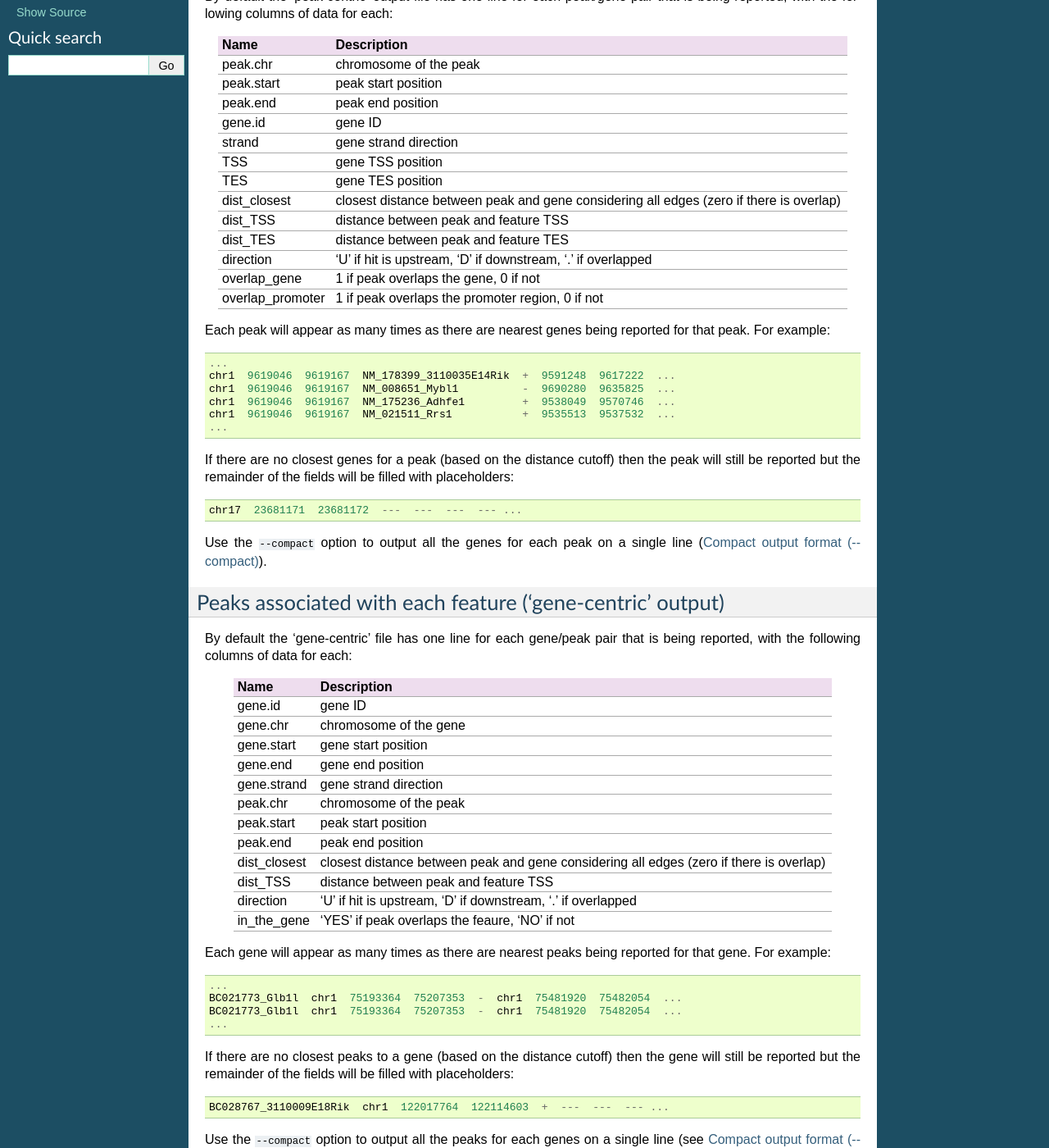
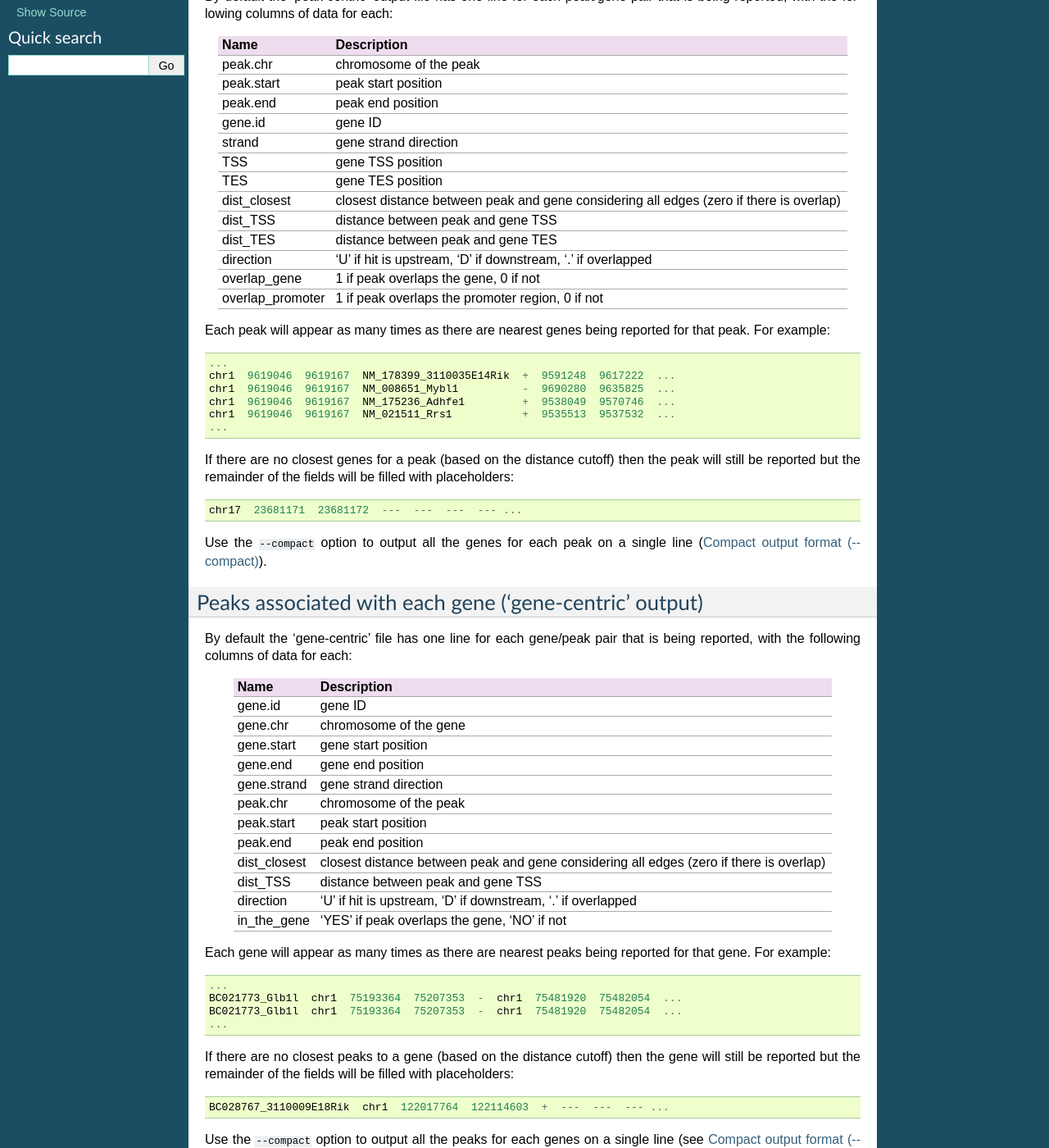
Before and after one commit to fls-bioinformatics-core/RnaChipIntegrator, a Sphinx documentation site: the page built from docs/outputs.rst, in a window 1280 px wide and 1400 px high, scrolled down 505 px. Shown: the whole window at 82% size. Built offline with Sphinx 7.4.7, drawn with Linux system fonts in a browser that asks for light colours; some of the changed text lies outside the part shown.

Commit message:
Update occurrences of 'feature' to 'gene' in docs which were missed previously.

```diff
--- a/docs/index.rst
+++ b/docs/index.rst
@@ -1,11 +1,11 @@
-RnaChipIntegrator: analyse 'genes' and 'peaks'
-==============================================
+RnaChipIntegrator: analyse 'genes' with 'peak' data
+===================================================
 
 ``RnaChipIntegrator`` is a Python bioinformatics utility that performs
 integrated analyses of 'gene' data (a set of genes or genomic features,
 for example gene expression data or canonical gene lists) with 'peak' data
 (a set of regions, for example ChIP peaks) to identify the nearest
-features to each peak, and vice versa.
+genes or features to each peak, and vice versa.
 
 .. toctree::
    :maxdepth: 2
--- a/docs/outputs.rst
+++ b/docs/outputs.rst
@@ -42,8 +42,8 @@ TSS	         gene TSS position
 TES	         gene TES position
 dist_closest	 closest distance between peak and gene considering
                  all edges (zero if there is overlap)
-dist_TSS	 distance between peak and feature TSS
-dist_TES	 distance between peak and feature TES
+dist_TSS	 distance between peak and gene TSS
+dist_TES	 distance between peak and gene TES
 direction        'U' if hit is upstream, 'D' if downstream, '.' if
                  overlapped
 overlap_gene	 1 if peak overlaps the gene, 0 if not
@@ -69,8 +69,8 @@ be filled with placeholders::
 Use the ``--compact`` option to output all the genes for each peak
 on a single line (:ref:`compact_output`).
 
-Peaks associated with each feature ('gene-centric' output)
-----------------------------------------------------------
+Peaks associated with each gene ('gene-centric' output)
+-------------------------------------------------------
 
 By default the 'gene-centric' file has one line for each
 gene/peak pair that is being reported, with the following
@@ -89,10 +89,10 @@ peak.start	peak start position
 peak.end	peak end position
 dist_closest	closest distance between peak and gene considering
                 all edges (zero if there is overlap)
-dist_TSS	distance between peak and feature TSS
+dist_TSS	distance between peak and gene TSS
 direction       'U' if hit is upstream, 'D' if downstream, '.' if
                 overlapped
-in_the_gene     'YES' if peak overlaps the feaure, 'NO' if not
+in_the_gene     'YES' if peak overlaps the gene, 'NO' if not
 =============== ====================================================
 
 Each gene will appear as many times as there are nearest peaks being
--- a/docs/usage.rst
+++ b/docs/usage.rst
@@ -18,7 +18,7 @@ This will produce two output files:
 
  - ``GENES_peak_centric.txt``: reports the nearest genes
    for each peak ('peak-centric' analysis)
- - ``GENES_feature_centric.txt``: reports the nearest peaks
+ - ``GENES_gene_centric.txt``: reports the nearest peaks
    for each gene ('gene-centric' analysis)
 
 In both cases the files will contain one peak/gene pair per line
```
Also changed, not shown: README.rst (+11 -10 lines).
